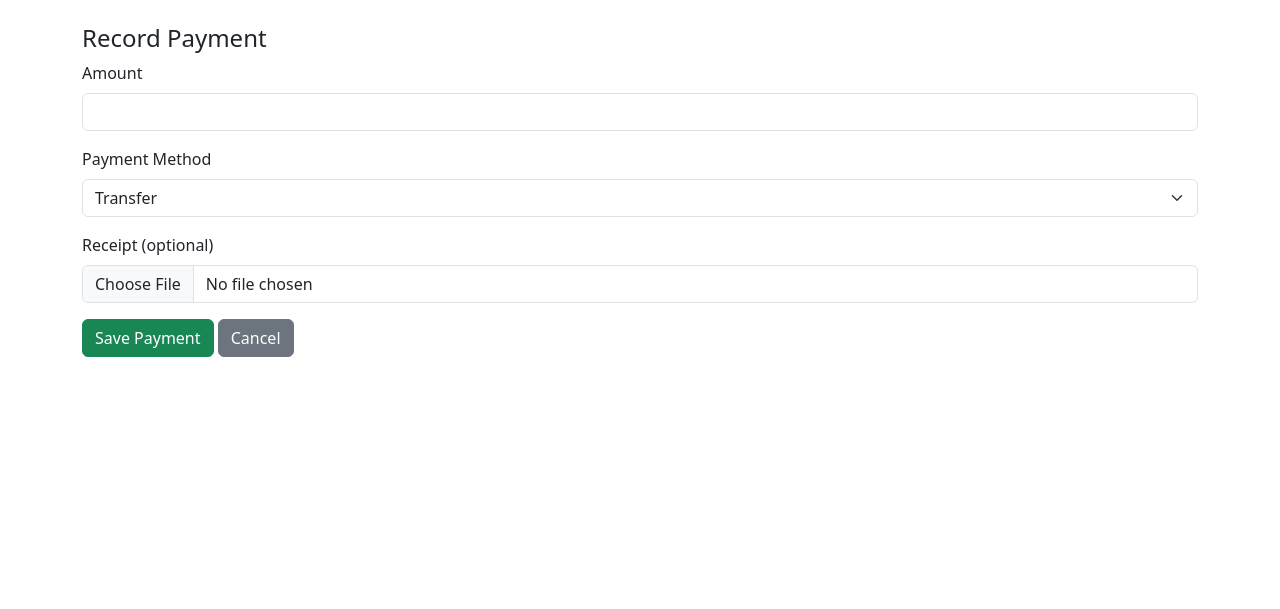
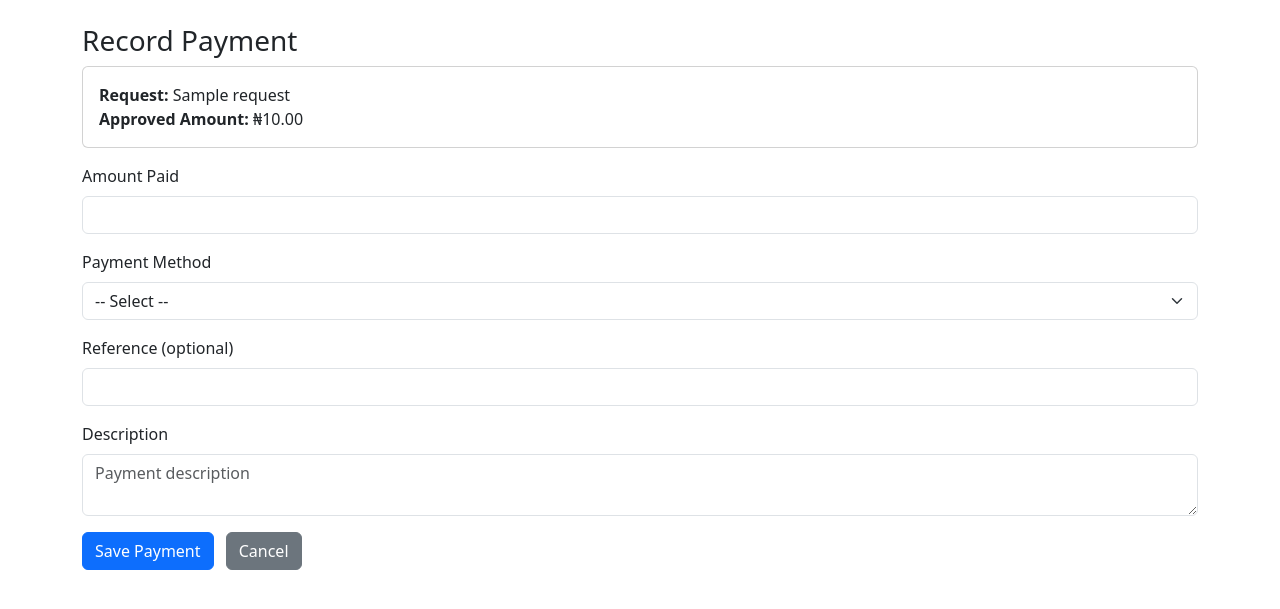
Before and after one commit to abraham-ofolu/queensmeal_procurement, a Flask app: page /finance/payments/create/1 in a window 1280 px wide. Shown: the part 56-665 px from the top of the page. Run offline with Flask 3, Linux system fonts and the light colour scheme; a user stored in the database is signed in; tables that the repository leaves empty hold one stand-in row (values such as "Sample post").

Commit message:
Fix payment page URL parameter mismatch

```diff
--- a/app/templates/finance/pay.html
+++ b/app/templates/finance/pay.html
@@ -1,38 +1,55 @@
 {% extends "base.html" %}
+
 {% block content %}
+<div class="container mt-4">
 
-<div class="container mt-4">
-    <h4>Record Payment</h4>
+  <h3>Record Payment</h3>
 
-    <form method="POST" enctype="multipart/form-data">
+  <div class="card mb-3">
+    <div class="card-body">
+      <strong>Request:</strong> {{ pr.title }} <br>
+      <strong>Approved Amount:</strong> ₦{{ "{:,.2f}".format(pr.amount) }}
+    </div>
+  </div>
+
+  <form method="POST">
 
     <div class="mb-3">
-            <label class="form-label">Amount</label>
-            <input type="number" step="0.01" class="form-control" name="amount" required>
+      <label class="form-label">Amount Paid</label>
+      <input type="number" step="0.01" name="amount" class="form-control" required>
     </div>
 
     <div class="mb-3">
       <label class="form-label">Payment Method</label>
-            <select class="form-select" name="method" required>
-                <option value="Transfer">Transfer</option>
-                <option value="Cash">Cash</option>
-                <option value="Cheque">Cheque</option>
+      <select name="method" class="form-select" required>
+        <option value="">-- Select --</option>
+        <option value="cash">Cash</option>
+        <option value="transfer">Bank Transfer</option>
+        <option value="cheque">Cheque</option>
       </select>
     </div>
 
     <div class="mb-3">
-            <label class="form-label">Receipt (optional)</label>
-            <input type="file" class="form-control" name="receipt">
+      <label class="form-label">Reference (optional)</label>
+      <input type="text" name="reference" class="form-control">
     </div>
 
-        <button class="btn btn-success">Save Payment</button>
+    <div class="mb-3">
+      <label class="form-label">Description</label>
+      <textarea name="description" class="form-control"
+        placeholder="Payment description"></textarea>
+    </div>
 
-        <a href="{{ url_for('procurement.view_request', procurement_id=pr.id) }}"
-           class="btn btn-secondary">
+    <button type="submit" class="btn btn-primary">
+      Save Payment
+    </button>
+
+    <a href="{{ url_for('procurement.view_request', request_id=pr.id) }}"
+       class="btn btn-secondary ms-2">
       Cancel
     </a>
 
   </form>
+
 </div>
-
 {% endblock %}
```
Lines whose indentation alone changed are shown as unchanged.
